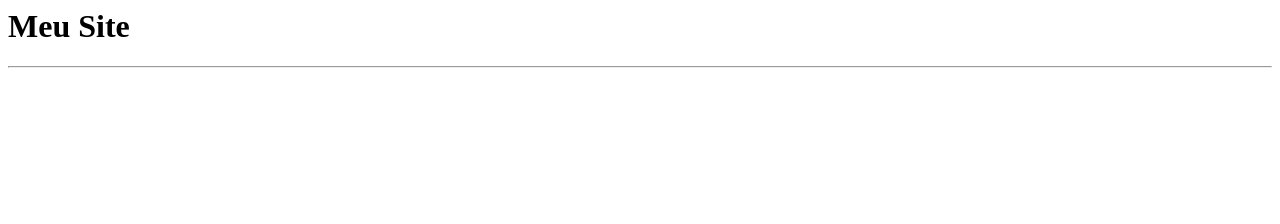
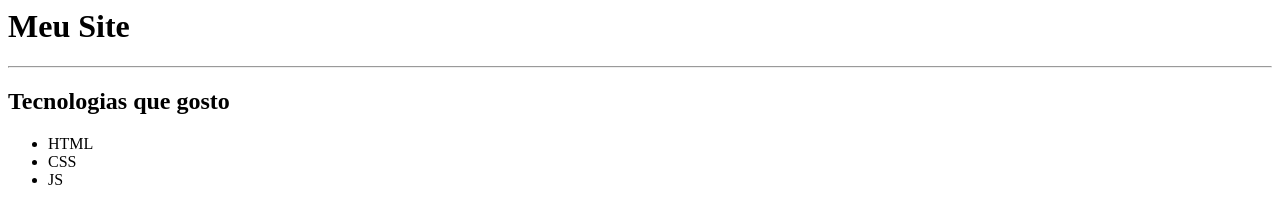
Before and after one commit to JPetroni22/Meu-site, a plain HTML site: page index.html in a window 1280 px wide. Drawn offline with Linux system fonts and the light colour scheme.

Commit message:
adicionei mais linhas

```diff
--- a/index.html
+++ b/index.html
@@ -5,5 +5,11 @@
     <body>
         <h1>Meu Site</h1>
         <hr/>
+        <h2>Tecnologias que gosto</h2>
+        <ul>
+            <li>HTML</li>
+            <li>CSS</li>
+            <li>JS</li>
+        </ul>
     </body>
 </html>
```
